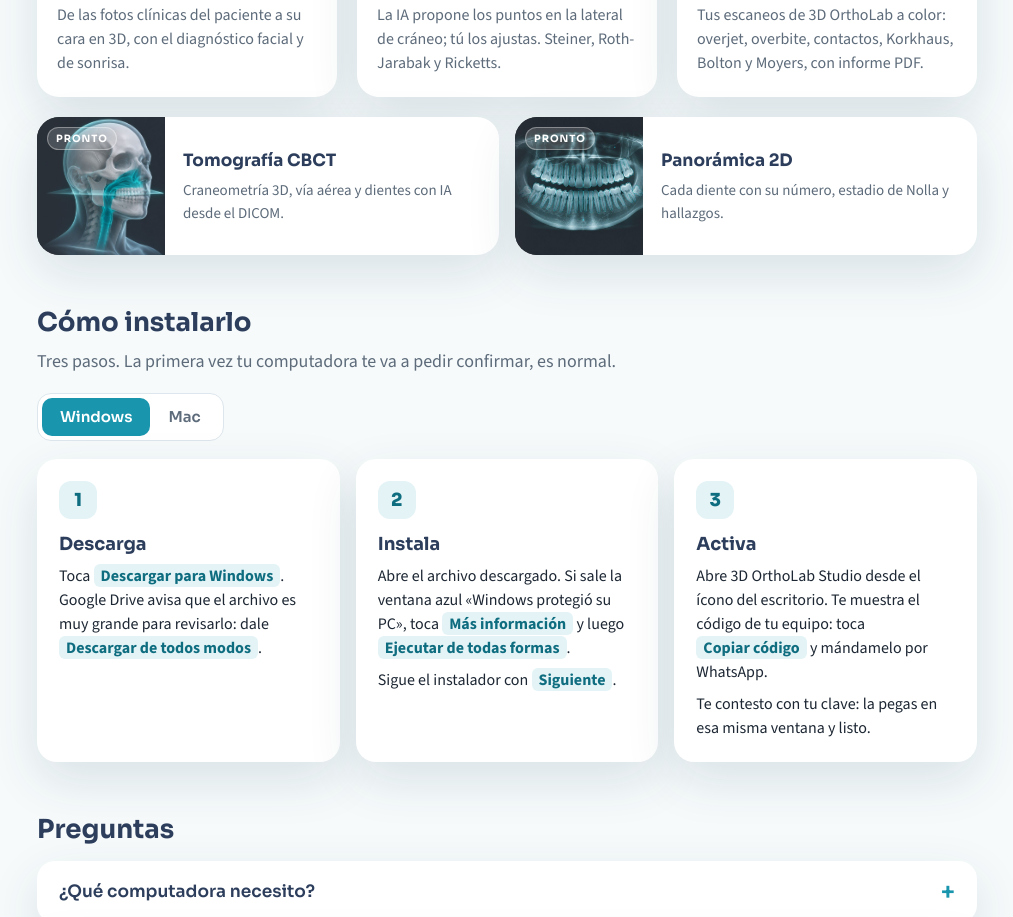
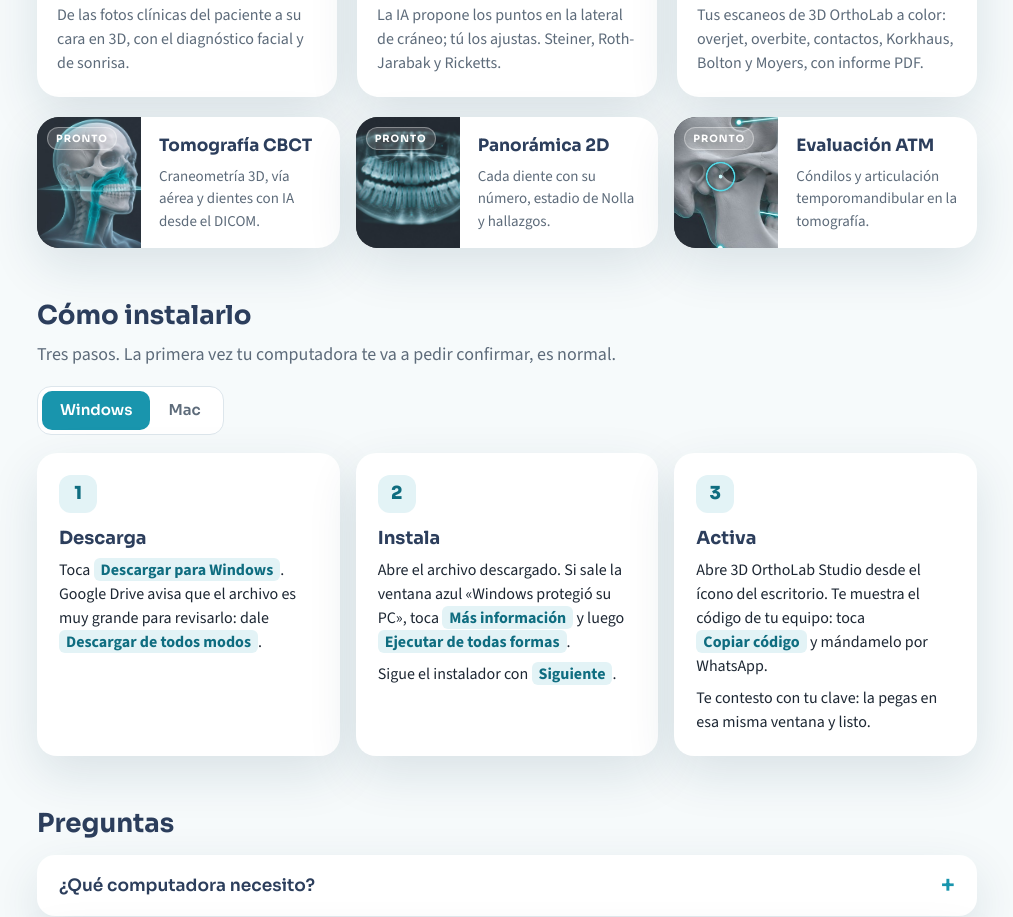
Before and after one commit to miriamlastra93/3d-ortholab-actualizaciones, a plain HTML site: page index.html in a window 1280 px wide. Shown: the part 1149-2066 px from the top of the page, without its empty margins (133-1146 px from the left). Drawn offline with nearby package versions, Linux system fonts and the light colour scheme.

Commit message:
Evaluación ATM en «Próximamente»
Co-Authored-By: Claude Opus 5.5 <noreply@anthropic.com>

```diff
--- a/index.html
+++ b/index.html
@@ -108,9 +108,9 @@ section > p.lead{color:var(--muted);margin-bottom:18px}
 .mod .txt{padding:18px 20px 22px}
 .mod h4{font-family:Sora,sans-serif;font-weight:700;font-size:19px;color:var(--navy);margin-bottom:6px}
 .mod p{font-size:16px;color:var(--muted)}
-.pronto{display:grid;grid-template-columns:1fr 1fr;gap:16px;margin-top:20px}
+.pronto{display:grid;grid-template-columns:repeat(3,1fr);gap:16px;margin-top:20px}
 .pronto .mod{flex-direction:row;align-items:stretch}
-.pronto figure{aspect-ratio:auto;width:128px;flex:none}
+.pronto figure{aspect-ratio:auto;width:104px;flex:none}
 .pronto .tag{background:rgba(255,255,255,.16);border:1px solid rgba(255,255,255,.35);top:10px;left:10px;font-size:10px;padding:3px 8px}
 .pronto .txt{padding:16px 18px;align-self:center}
 .pronto h4{font-size:17px}
@@ -237,6 +237,10 @@ footer .priv svg{width:18px;height:18px;stroke:var(--brand);fill:none;stroke-wid
       <article class="mod">
         <figure><img src="modulos/pano.jpg" alt="Radiografía panorámica" loading="lazy"><span class="tag">Pronto</span></figure>
         <div class="txt"><h4>Panorámica 2D</h4><p>Cada diente con su número, estadio de Nolla y hallazgos.</p></div>
+      </article>
+      <article class="mod">
+        <figure><img src="modulos/atm.jpg" alt="Articulación temporomandibular resaltada en un cráneo" loading="lazy"><span class="tag">Pronto</span></figure>
+        <div class="txt"><h4>Evaluación ATM</h4><p>Cóndilos y articulación temporomandibular en la tomografía.</p></div>
       </article>
     </div>
   </section>
```
Also changed, not shown: modulos/atm.jpg (added).
